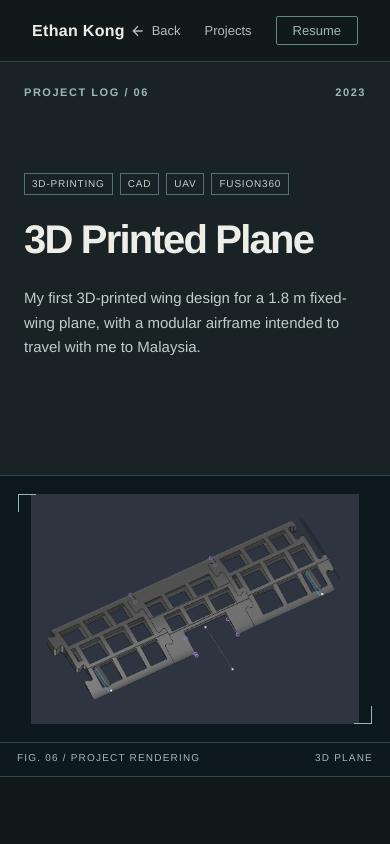
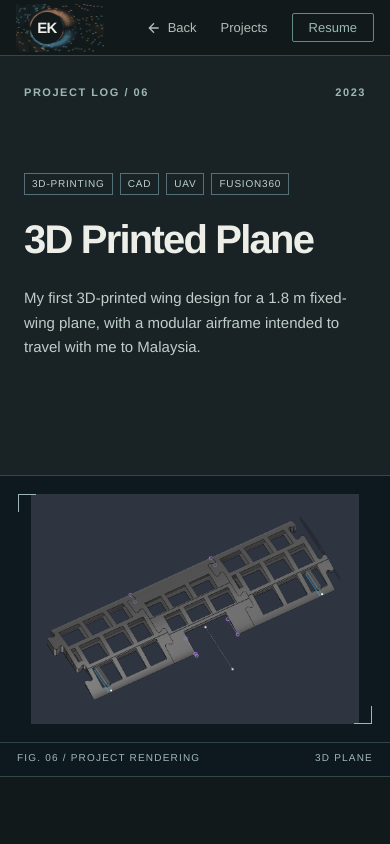
Before and after one commit to DoggoOP/MyWebsite, an Astro site: page /projects/3d-plane in a window 390 px wide. Shown: the top 844 px of the page. Built offline with nearby package versions, Linux system fonts and the light colour scheme; Astro itself is replaced by a stand-in of ours; animation ran at ten frames a second.

Commit message:
improve mobile and nav Icon

```diff
--- a/src/components/Nav.astro
+++ b/src/components/Nav.astro
@@ -7,7 +7,10 @@ const { showBack = false, backHref = '/projects' } = Astro.props;
 ---
 
 <nav class="nav">
-  <a href="/" class="nav-logo">Ethan Kong</a>
+  <a href="/" class="nav-logo" aria-label="Ethan Kong — home">
+    <canvas class="nav-flow" aria-hidden="true"></canvas>
+    <span class="nav-core" aria-hidden="true">EK</span>
+  </a>
   <div class="nav-links">
     {showBack && (
       <a href={backHref} class="nav-back">
@@ -30,17 +33,40 @@ const { showBack = false, backHref = '/projects' } = Astro.props;
     display: flex;
     align-items: center;
     justify-content: space-between;
-    padding: 16px 32px;
+    height: 56px;
+    padding: 6px 32px;
     background: rgba(18,25,27,0.96);
     border-bottom: 1px solid var(--border-subtle);
     backdrop-filter: var(--glass-blur);
   }
 
   .nav-logo {
-    font-size: 16px;
+    position: relative;
+    display: inline-flex;
+    align-items: center;
+    justify-content: center;
+    width: 88px;
+    height: 48px;
+    flex: 0 0 88px;
+  }
+  .nav-flow { position: absolute; inset: 0; display: block; width: 88px; height: 48px; filter: blur(.6px); }
+  .nav-core {
+    position: absolute;
+    left: 15px;
+    top: 8px;
+    z-index: 1;
+    display: flex;
+    align-items: center;
+    justify-content: center;
+    width: 32px;
+    height: 32px;
+    border-radius: 50%;
+    background: var(--bg-base);
+    color: var(--text-primary);
+    font-size: 15px;
     font-weight: 700;
-    letter-spacing: 0.02em;
-    color: var(--text-primary);
+    line-height: 1;
+    letter-spacing: -.05em;
   }
 
   .nav-links {
@@ -82,4 +108,19 @@ const { showBack = false, backHref = '/projects' } = Astro.props;
     transition: color 0.2s;
   }
   .nav-back:hover { color: var(--accent-cyan); }
+  @media (max-width: 600px) { .nav { padding: 6px 16px; } }
 </style>
+
+<script>
+  import { startNavFlow } from './navFlow';
+
+  let stopFlow: (() => void) | undefined;
+  function initNavFlow() {
+    stopFlow?.();
+    const canvas = document.querySelector<HTMLCanvasElement>('.nav-flow');
+    if (canvas) stopFlow = startNavFlow(canvas);
+  }
+  document.addEventListener('astro:before-swap', () => stopFlow?.());
+  document.addEventListener('astro:page-load', initNavFlow);
+  initNavFlow();
+</script>
--- a/src/components/PointCloudViewer.tsx
+++ b/src/components/PointCloudViewer.tsx
@@ -56,6 +56,10 @@ function parseLssnap(buffer: ArrayBuffer): LssnapData {
   return { vertexCount, positions, colors, annotations };
 }
 
+function flowDirectionLabel(vertical: boolean, direction: 1 | -1) {
+  return `Flow ${vertical ? (direction === 1 ? '↓' : '↑') : (direction === 1 ? '→' : '←')}`;
+}
+
 export default function PointCloudViewer({ src, className, filter = true, airflow = false }: PointCloudViewerProps) {
   const [flowMode, setFlowMode] = useState<FlowMode>('vorticity');
   const mountRef = useRef<HTMLDivElement>(null);
@@ -79,6 +83,8 @@ export default function PointCloudViewer({ src, className, filter = true, airflo
     const flow = flowCanvas ? new Airflow(flowCanvas) : null;
     flowControlRef.current = flow;
     flow?.setFlow(flowSpeedRef.current, flowDirectionRef.current);
+    if (directionBtnRef.current && flow)
+      directionBtnRef.current.textContent = flowDirectionLabel(flow.isVertical(), flowDirectionRef.current);
     let modelPositions: Float32Array | null = null;
     let sortSurfels: (() => void) | null = null;
     let lastSort = 0;
@@ -144,6 +150,8 @@ export default function PointCloudViewer({ src, className, filter = true, airflo
       renderer.setSize(container.clientWidth, container.clientHeight);
       controls.handleResize();
       flow?.resize();
+      if (directionBtnRef.current && flow)
+        directionBtnRef.current.textContent = flowDirectionLabel(flow.isVertical(), flowDirectionRef.current);
       flow?.updateObstacles(modelPositions, camera, container.getBoundingClientRect(), card?.getBoundingClientRect() || null);
     };
     window.addEventListener('resize', onResize);
@@ -401,7 +409,8 @@ export default function PointCloudViewer({ src, className, filter = true, airflo
   const handleFlowDirection = () => {
     flowDirectionRef.current = flowDirectionRef.current === 1 ? -1 : 1;
     flowControlRef.current?.setFlow(flowSpeedRef.current, flowDirectionRef.current);
-    if (directionBtnRef.current) directionBtnRef.current.textContent = `Flow ${flowDirectionRef.current === 1 ? '→' : '←'}`;
+    if (directionBtnRef.current)
+      directionBtnRef.current.textContent = flowDirectionLabel(flowControlRef.current?.isVertical() ?? false, flowDirectionRef.current);
   };
 
   const handleFlowMode = (mode: FlowMode) => {
--- /dev/null
+++ b/src/components/SailVideo.astro
@@ -0,0 +1,51 @@
+<div class="sail-video" data-sail-video>
+  <video
+    src="/assets/solar-sail-camber.mp4"
+    controls
+    playsinline
+    preload="metadata"
+    poster="/assets/solar-sail-camber-poster.jpg"
+    aria-label="Physical sail prototype changing camber"
+  ></video>
+  <button class="sail-video-play" type="button" aria-label="Play sail camber video">
+    <svg viewBox="0 0 24 24" aria-hidden="true"><path d="M8 5.5v13l10-6.5z" /></svg>
+    Play camber demo
+  </button>
+</div>
+
+<style>
+  .sail-video { position: relative; width: fit-content; max-width: 100%; margin-inline: auto; }
+  .sail-video video { display: block; width: auto; height: auto; max-width: 100%; max-height: 70vh; background: #0d191f; border: 1px solid var(--border-subtle); }
+  .sail-video-play {
+    position: absolute;
+    top: 50%; left: 50%;
+    transform: translate(-50%, -50%);
+    display: flex; align-items: center; gap: 7px;
+    padding: 9px 13px;
+    border: 1px solid var(--border-accent);
+    background: rgba(18, 25, 27, .94);
+    color: var(--text-primary);
+    font-size: 12px;
+    white-space: nowrap;
+  }
+  .sail-video-play[hidden] { display: none; }
+  .sail-video-play svg { width: 16px; height: 16px; fill: currentColor; }
+</style>
+
+<script>
+  function initSailVideos() {
+    document.querySelectorAll<HTMLElement>('[data-sail-video]').forEach(shell => {
+      if (shell.dataset.ready) return;
+      shell.dataset.ready = 'true';
+      const video = shell.querySelector('video');
+      const button = shell.querySelector<HTMLButtonElement>('.sail-video-play');
+      if (!video || !button) return;
+      button.addEventListener('click', () => { void video.play(); });
+      video.addEventListener('play', () => { button.hidden = true; });
+      video.addEventListener('pause', () => { button.hidden = false; });
+      video.addEventListener('ended', () => { button.hidden = false; });
+    });
+  }
+  document.addEventListener('astro:page-load', initSailVideos);
+  initSailVideos();
+</script>
--- a/src/components/airflow.ts
+++ b/src/components/airflow.ts
@@ -29,6 +29,7 @@ export class Airflow {
   private pressureScale = 0.2;
   private flowSpeed = 1.25;
   private direction: 1 | -1 = 1;
+  private vertical = false;
   private mode: FlowMode = 'vorticity';
   private vorticityScale = 0.1;
   private tracers: Array<{ x: number; y: number; previousX: number; previousY: number }> = [];
@@ -45,6 +46,7 @@ export class Airflow {
     const width = window.innerWidth, height = window.innerHeight;
     if (width === this.screenW && height === this.screenH) return;
     this.screenW = width; this.screenH = height;
+    this.vertical = width <= 900 && height > width;
     const dpr = Math.min(window.devicePixelRatio || 1, 2);
     this.canvas.width = Math.round(width * dpr);
     this.canvas.height = Math.round(height * dpr);
@@ -52,8 +54,8 @@ export class Airflow {
     this.w = clamp(Math.round(width / 5.5), 140, 270);
     this.h = clamp(Math.round(this.w * height / width), 70, 180);
     const n = this.w * this.h;
-    this.u = new Float32Array(n).fill(1.45 * this.flowSpeed * this.direction);
-    this.v = new Float32Array(n);
+    this.u = new Float32Array(n).fill(this.vertical ? 0 : 1.45 * this.flowSpeed * this.direction);
+    this.v = new Float32Array(n).fill(this.vertical ? 1.45 * this.flowSpeed * this.direction : 0);
     this.uNext = new Float32Array(n);
     this.vNext = new Float32Array(n);
     this.pressure = new Float32Array(n);
@@ -88,13 +90,15 @@ export class Airflow {
 
   setMode(mode: FlowMode) { this.mode = mode; }
 
+  isVertical() { return this.vertical; }
+
   setFlow(speed: number, direction: 1 | -1) {
     const previousSpeed = this.flowSpeed;
     this.flowSpeed = clamp(speed, 0.4, 2);
     if (direction !== this.direction) {
       this.direction = direction;
-      this.u.fill(1.45 * this.flowSpeed * direction);
-      this.v.fill(0);
+      this.u.fill(this.vertical ? 0 : 1.45 * this.flowSpeed * direction);
+      this.v.fill(this.vertical ? 1.45 * this.flowSpeed * direction : 0);
       this.dye.fill(0);
     } else if (previousSpeed !== this.flowSpeed) {
       const ratio = this.flowSpeed / previousSpeed;
@@ -152,9 +156,7 @@ export class Airflow {
       for (let y = y0; y <= y1; y++) for (let x = x0; x <= x1; x++) {
         const nx = ((x + .5) / w * this.screenW - left) / width;
         const ny = ((y + .5) / h * this.screenH - top) / height;
-        const roundedObstacle = window.innerWidth > 900
-          ? (nx - 0.5) ** 2 + (ny - 0.5) ** 2 <= 0.25
-          : nx >= 0 && nx <= 1 && ny >= 0 && ny <= 1;
+        const roundedObstacle = (nx - 0.5) ** 2 + (ny - 0.5) ** 2 <= 0.25;
         if (roundedObstacle) this.solid[y * w + x] = 1;
       }
     }
@@ -174,6 +176,27 @@ export class Airflow {
 
   private boundaries() {
     const { w, h, u, v, solid } = this;
+    if (this.vertical) {
+      for (let x = 0; x < w; x++) {
+        const top = x, bottom = (h - 1) * w + x;
+        if (this.direction === 1) {
+          v[top] = v[top + w] = 1.45 * this.flowSpeed;
+          u[top] = u[top + w] = this.flowSpeed * (0.12 * Math.sin(x * 0.075 + this.tick * 0.025)
+            + 0.035 * Math.sin(x * 0.17 - this.tick * 0.045));
+          v[bottom] = v[bottom - w]; u[bottom] = u[bottom - w];
+        } else {
+          v[bottom] = v[bottom - w] = -1.45 * this.flowSpeed;
+          u[bottom] = u[bottom - w] = this.flowSpeed * (0.12 * Math.sin(x * 0.075 + this.tick * 0.025)
+            + 0.035 * Math.sin(x * 0.17 - this.tick * 0.045));
+          v[top] = v[top + w]; u[top] = u[top + w];
+        }
+      }
+      for (let y = 0; y < h; y++) {
+        u[y * w] = 0; u[y * w + w - 1] = 0;
+      }
+      for (let i = 0; i < solid.length; i++) if (solid[i]) { u[i] = 0; v[i] = 0; }
+      return;
+    }
     for (let y = 0; y < h; y++) {
       const left = y * w, right = left + w - 1;
       if (this.direction === 1) {
@@ -254,8 +277,10 @@ export class Airflow {
       if (solid[i]) { this.uNext[i] = this.vNext[i] = 0; continue; }
       const bx = x - this.u[i] * 0.9, by = y - this.v[i] * 0.9;
       const back = clamp(Math.round(by), 0, h - 1) * w + clamp(Math.round(bx), 0, w - 1);
-      this.uNext[i] = (solid[back] ? this.u[i] : this.sample(this.u, bx, by)) * 0.996 + 0.006 * this.direction * this.flowSpeed;
-      this.vNext[i] = (solid[back] ? this.v[i] : this.sample(this.v, bx, by)) * 0.996;
+      this.uNext[i] = (solid[back] ? this.u[i] : this.sample(this.u, bx, by)) * 0.996
+        + (this.vertical ? 0 : 0.006 * this.direction * this.flowSpeed);
+      this.vNext[i] = (solid[back] ? this.v[i] : this.sample(this.v, bx, by)) * 0.996
+        + (this.vertical ? 0.006 * this.direction * this.flowSpeed : 0);
     }
     [this.u, this.uNext] = [this.uNext, this.u];
     [this.v, this.vNext] = [this.vNext, this.v];
@@ -288,10 +313,13 @@ export class Airflow {
       this.dyeNext[i] = this.sample(this.dye, bx, by) * 0.996;
     }
     [this.dye, this.dyeNext] = [this.dyeNext, this.dye];
-    for (let y = 1; y < h - 1; y++) {
-      const i = y * w + (this.direction === 1 ? 1 : w - 2);
-      const ribbon = Math.pow(Math.max(0, Math.sin(y * 0.19 + this.tick * 0.052)), 8);
-      const pulse = 0.6 + 0.4 * Math.sin(y * 0.11 - this.tick * 0.09);
+    const crossSize = this.vertical ? w : h;
+    for (let cross = 1; cross < crossSize - 1; cross++) {
+      const i = this.vertical
+        ? (this.direction === 1 ? w : (h - 2) * w) + cross
+        : cross * w + (this.direction === 1 ? 1 : w - 2);
+      const ribbon = Math.pow(Math.max(0, Math.sin(cross * 0.19 + this.tick * 0.052)), 8);
+      const pulse = 0.6 + 0.4 * Math.sin(cross * 0.11 - this.tick * 0.09);
       this.dye[i] = 0.12 + 0.85 * ribbon * pulse;
     }
     this.tick++;
@@ -311,20 +339,29 @@ export class Airflow {
       tracer.previousY = tracer.y;
       if (nextX < 1 || nextX >= w - 2 || nextY < 1 || nextY >= h - 2) {
         // Fluid parcels leave the domain and new parcels enter at the inlet.
-        tracer.x = this.direction === 1 ? 1 : w - 2;
-        tracer.y = 1 + Math.random() * (h - 3);
+        tracer.x = this.vertical ? 1 + Math.random() * (w - 3) : this.direction === 1 ? 1 : w - 2;
+        tracer.y = this.vertical ? (this.direction === 1 ? 1 : h - 2) : 1 + Math.random() * (h - 3);
         tracer.previousX = tracer.x;
         tracer.previousY = tracer.y;
         continue;
       }
       if (solid[Math.round(nextY) * w + Math.round(nextX)]) {
         // Slide along the projected surface until the local flow clears it.
+        if (this.vertical) {
+          let left = 1, right = 1;
+          while (left < 14 && solid[Math.round(nextY) * w + clamp(Math.round(nextX - left), 1, w - 2)]) left++;
+          while (right < 14 && solid[Math.round(nextY) * w + clamp(Math.round(nextX + right), 1, w - 2)]) right++;
+          const side = left === right ? (tracer.x < w * 0.5 ? -1 : 1) : (left < right ? -1 : 1);
+          nextX = clamp(tracer.x + side * 1.15, 1, w - 2);
+          nextY = tracer.y - this.direction * 0.2;
+        } else {
           let above = 1, below = 1;
           while (above < 14 && solid[clamp(Math.round(nextY - above), 1, h - 2) * w + Math.round(nextX)]) above++;
           while (below < 14 && solid[clamp(Math.round(nextY + below), 1, h - 2) * w + Math.round(nextX)]) below++;
           const side = above === below ? (tracer.y < h * 0.5 ? -1 : 1) : (above < below ? -1 : 1);
           nextX = tracer.x - this.direction * 0.2;
           nextY = clamp(tracer.y + side * 1.15, 1, h - 2);
+        }
         if (solid[Math.round(nextY) * w + Math.round(nextX)]) {
           nextX = tracer.x;
           nextY = tracer.y;
@@ -383,7 +420,9 @@ export class Airflow {
       const i = Math.round(tracer.y) * w + Math.round(tracer.x);
       if (solid[i] || (tracer.x === tracer.previousX && tracer.y === tracer.previousY)) continue;
       const color = colorAt(fieldValue(i));
-      const edgeFade = Math.min(1, tracer.x / 8, (w - 1 - tracer.x) / 8);
+      const edgeFade = this.vertical
+        ? Math.min(1, tracer.y / 8, (h - 1 - tracer.y) / 8)
+        : Math.min(1, tracer.x / 8, (w - 1 - tracer.x) / 8);
       ctx.strokeStyle = `rgba(${Math.round(color[0] * 0.6 + 230 * 0.4)},${Math.round(color[1] * 0.6 + 232 * 0.4)},${Math.round(color[2] * 0.6 + 225 * 0.4)},${0.58 * edgeFade})`;
       ctx.beginPath();
       ctx.moveTo(tracer.previousX * sx, tracer.previousY * sy);
--- /dev/null
+++ b/src/components/navFlow.ts
@@ -0,0 +1,145 @@
+// Small D2Q9 lattice-Boltzmann wake behind the EK obstacle.
+const W = 148, H = 96, N = W * H;
+const VIEW_X = 4, VIEW_W = 96, VIEW_Y = 20, VIEW_H = 56;
+const CX = 37, CY = 48, R = 17;
+const DX = [0, 1, 0, -1, 0, 1, -1, -1, 1];
+const DY = [0, 0, 1, 0, -1, 1, 1, -1, -1];
+const OPP = [0, 3, 4, 1, 2, 7, 8, 5, 6];
+const WT = [4 / 9, 1 / 9, 1 / 9, 1 / 9, 1 / 9, 1 / 36, 1 / 36, 1 / 36, 1 / 36];
+const U = 0.085, OMEGA = 1.85;
+
+export function startNavFlow(canvas: HTMLCanvasElement): () => void {
+  const ctx = canvas.getContext('2d');
+  if (!ctx) return () => {};
+  canvas.width = VIEW_W;
+  canvas.height = VIEW_H;
+  const image = ctx.createImageData(VIEW_W, VIEW_H);
+  const obstacle = new Uint8Array(N);
+  const f = new Float32Array(N * 9);
+  const next = new Float32Array(N * 9);
+  const ux = new Float32Array(N);
+  const uy = new Float32Array(N);
+  const particles = Array.from({ length: 400 }, (_, i) => ({
+    x: (i * 37 % (W - 4)) + 2,
+    y: (i * 29 % (H - 6)) + 3 + (i % 7) * 0.11,
+    px: 0,
+    py: 0,
+  }));
+  for (let y = 0; y < H; y++) for (let x = 0; x < W; x++) {
+    const p = y * W + x;
+    obstacle[p] = ((x - CX) ** 2 + (y - CY) ** 2 < R ** 2) ? 1 : 0;
+    const kick = x > CX + R && x < CX + 3 * R
+      ? 0.018 * Math.sin((x - CX) * 0.19) * Math.cos((y - CY) * 0.13)
+        * Math.exp(-(((y - CY) / 15) ** 2)) : 0;
+    for (let k = 0; k < 9; k++) {
+      const cu = DX[k] * U + DY[k] * kick;
+      f[p * 9 + k] = WT[k] * (1 + 3 * cu + 4.5 * cu * cu - 1.5 * (U * U + kick * kick));
+    }
+  }
+  let step = 0;
+  function advance() {
+    next.fill(0);
+    step++;
+    for (let y = 0; y < H; y++) for (let x = 0; x < W; x++) {
+      const p = y * W + x;
+      if (obstacle[p]) continue;
+      let rho = 0, vx = 0, vy = 0;
+      for (let k = 0; k < 9; k++) {
+        const value = f[p * 9 + k];
+        rho += value; vx += value * DX[k]; vy += value * DY[k];
+      }
+      if (!Number.isFinite(rho) || rho < 0.5 || rho > 1.5) rho = 1;
+      vx = Math.max(-0.2, Math.min(0.2, vx / rho));
+      vy = Math.max(-0.2, Math.min(0.2, vy / rho));
+      ux[p] = vx; uy[p] = vy;
+      const v2 = vx * vx + vy * vy;
+      for (let k = 0; k < 9; k++) {
+        const dot = DX[k] * vx + DY[k] * vy;
+        const eq = WT[k] * rho * (1 + 3 * dot + 4.5 * dot * dot - 1.5 * v2);
+        const post = f[p * 9 + k] + OMEGA * (eq - f[p * 9 + k]);
+        const nx = x + DX[k];
+        if (nx < 0 || nx >= W) continue;
+        const ny = (y + DY[k] + H) % H;
+        const q = ny * W + nx;
+        if (obstacle[q]) next[p * 9 + OPP[k]] += post;
+        else next[q * 9 + k] += post;
+      }
+    }
+    for (let y = 0; y < H; y++) {
+      const p = y * W;
+      const inflow = U;
+      const crossflow = 0.004 * Math.sin(step * 0.035 + y * 0.11);
+      for (let k = 0; k < 9; k++) {
+        const dot = DX[k] * inflow + DY[k] * crossflow;
+        next[p * 9 + k] = WT[k] * (1 + 3 * dot + 4.5 * dot * dot - 1.5 * (inflow * inflow + crossflow * crossflow));
+        next[(p + W - 1) * 9 + k] = next[(p + W - 2) * 9 + k];
+      }
+    }
+    f.set(next);
+  }
+  function draw() {
+    const data = image.data;
+    for (let y = 0; y < VIEW_H; y++) for (let x = 0; x < VIEW_W; x++) {
+      const simX = x + VIEW_X;
+      const simY = y + VIEW_Y;
+      const p = simY * W + simX, a = (y * VIEW_W + x) * 4;
+      if (obstacle[p]) {
+        data[a + 3] = 0; continue;
+      }
+      const up = (simY - 1) * W + simX;
+      const down = (simY + 1) * W + simX;
+      const curl = (uy[p + 1] - uy[p - 1] - ux[down] + ux[up]) * 0.5;
+      const magnitude = Math.min(1, Math.abs(curl) * 38);
+      if (curl >= 0) { data[a] = 195; data[a + 1] = 140; data[a + 2] = 105; }
+      else { data[a] = 77; data[a + 1] = 134; data[a + 2] = 162; }
+      data[a + 3] = Math.round(180 * magnitude);
+    }
+    ctx!.putImageData(image, 0, 0);
+    ctx!.lineWidth = 0.9;
+    ctx!.lineCap = 'round';
+    for (const particle of particles) {
+      if (particle.x < VIEW_X || particle.x >= VIEW_X + VIEW_W || particle.y < VIEW_Y || particle.y >= VIEW_Y + VIEW_H) continue;
+      const p = Math.floor(particle.y) * W + Math.floor(particle.x);
+      const up = ((Math.floor(particle.y) + H - 1) % H) * W + Math.floor(particle.x);
+      const down = ((Math.floor(particle.y) + 1) % H) * W + Math.floor(particle.x);
+      const curl = (uy[p + 1] - uy[p - 1] - ux[down] + ux[up]) * 0.5;
+      ctx!.strokeStyle = curl >= 0 ? 'rgba(223,171,130,.58)' : 'rgba(135,181,193,.58)';
+      ctx!.beginPath();
+      ctx!.moveTo(particle.px - VIEW_X, particle.py - VIEW_Y);
+      ctx!.lineTo(particle.x - VIEW_X, particle.y - VIEW_Y);
+      ctx!.stroke();
+    }
+  }
+  function moveParticles() {
+    for (const particle of particles) {
+      const x = Math.floor(particle.x), y = Math.floor(particle.y);
+      const p = y * W + x;
+      if (x < 2 || x >= W - 2 || y < 2 || y >= H - 2 || obstacle[p]) {
+        particle.x = 2;
+        particle.y = 3 + Math.random() * (H - 6);
+        particle.px = particle.x;
+        particle.py = particle.y;
+        continue;
+      }
+      particle.x += ux[p];
+      particle.y += uy[p];
+    }
+  }
+  let frame = 0;
+  let last = 0;
+  let stopped = false;
+  function tick(time: number) {
+    if (stopped) return;
+    if (time - last > 32) {
+      if (step % 28 === 0) {
+        for (const particle of particles) { particle.px = particle.x; particle.py = particle.y; }
+      }
+      for (let i = 0; i < 7; i++) { advance(); moveParticles(); }
+      draw();
+      last = time;
+    }
+    frame = requestAnimationFrame(tick);
+  }
+  frame = requestAnimationFrame(tick);
+  return () => { stopped = true; cancelAnimationFrame(frame); };
+}
--- a/src/content/projects/solar-car.mdx
+++ b/src/content/projects/solar-car.mdx
@@ -10,6 +10,8 @@ order: 5
 links:
   github: https://github.com/DoggoOP/SolarCarLuminaryAutoCFD
 ---
+
+import SailVideo from '../../components/SailVideo.astro';
 
 ## Engineering work
 
@@ -57,7 +59,7 @@ This study tests a retractable, auto-cambering sail for crosswind energy harvest
 </figure>
 
 <figure class="project-figure">
-  <video src="/assets/solar-sail-camber.mp4" controls autoPlay muted loop playsInline preload="metadata" poster="/assets/solar-sail-assembly.png" aria-label="Prototype sail changing camber"></video>
+  <SailVideo />
   <figcaption>Physical sail prototype changing camber. The motion demonstrates the mechanism; it does not establish the optimal trim or lift-to-drag ratio.</figcaption>
 </figure>
 
--- a/src/layouts/BaseLayout.astro
+++ b/src/layouts/BaseLayout.astro
@@ -29,6 +29,8 @@ const projects = allProjects.sort((a, b) => a.data.order - b.data.order);
     <meta name="viewport" content="width=device-width, initial-scale=1.0" />
     <meta name="description" content="Ethan Kong — Aerospace Engineer & Developer" />
     <title>{title}</title>
+    <link rel="icon" type="image/png" href="/assets/ek-vorticity.png" />
+    <link rel="apple-touch-icon" href="/assets/ek-vorticity.png" />
     <link rel="stylesheet" href="https://cdn.jsdelivr.net/npm/katex@0.16.11/dist/katex.min.css" />
     <ViewTransitions />
   </head>
```
Also changed, not shown: src/components/PointCloudViewer.css (+10 -10 lines), src/pages/index.astro (+29 -9 lines), public/assets/ek-vorticity.png (added), public/assets/solar-sail-camber-poster.jpg (added). Lines whose indentation alone changed are shown as unchanged.
